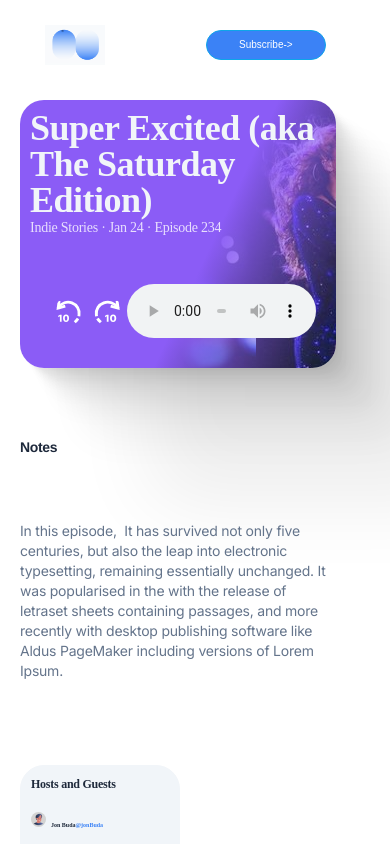
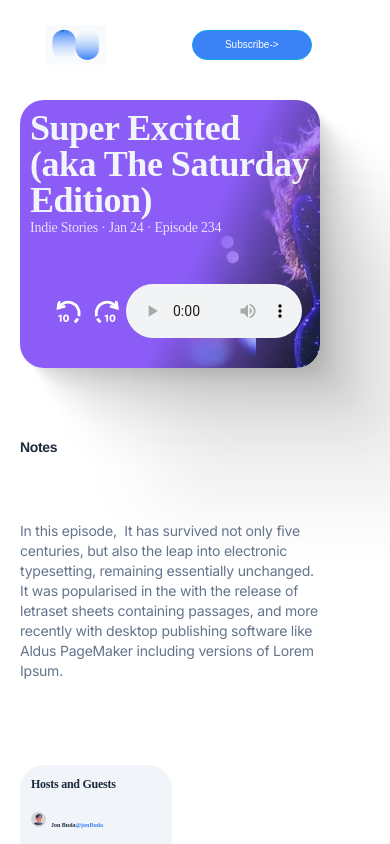
Before and after one commit to ShivNandanJha/PodcastPage, a React (Vite) app: page / in a window 390 px wide. Shown: the top 844 px of the page. Built offline with nearby package versions, Linux system fonts and the light colour scheme; a web font is replaced by a local one.

Commit message:
Final Commit

```diff
--- a/src/App.css
+++ b/src/App.css
@@ -5,6 +5,12 @@ body {
   box-sizing: border-box;
   margin: 0; /* Added to reset default margin */
   padding: 0; /* Added to reset default padding */
+}
+.app{
+  width     : 90vw;
+  height    : auto;
+  box-sizing: border-box;
+  margin: 0;padding: 0;
 }
 
 .navbar {
@@ -482,16 +488,16 @@ body {
   }
 }
 @media only screen and (max-width: 440px) {
-  body {
-    width: 90%;
-    margin: 0;
-    padding: 0;
+  .app {
+    width     : 90vw;
+    margin    : 0;
+    padding   : 0;
     box-sizing: border-box;
   }
 }
 @media only screen and (max-width: 768px) {
   /* Styles for screens smaller than 768px */
-  body {
+  .app {
     width: 90%;
     margin: 0;
     padding: 0;
--- a/src/App.jsx
+++ b/src/App.jsx
@@ -1,11 +1,14 @@
 // import { useState } from 'react'
 import './App.css'
-import PodcastPage from './components/podcastpage';
+import PodcastPage from './components/PodcastPage';
 
 function App() {
   return (
     <>
-      <PodcastPage/>
+      <div className = "app">
+          <PodcastPage/>
+      </div>
+
 
     </>
   )
--- a/src/components/Podcastpage.jsx
+++ b/src/components/Podcastpage.jsx
@@ -4,7 +4,7 @@ import PodcastCard from "./PodcastCard";
 import PodcastNotes from "./PodcastNotes";
 import PodcastPlayer from "./Podcastplayer";
 
-// const PodcastDetails = () => {
+
 //     return (
 //       <div className="text">
 //         <img
```
